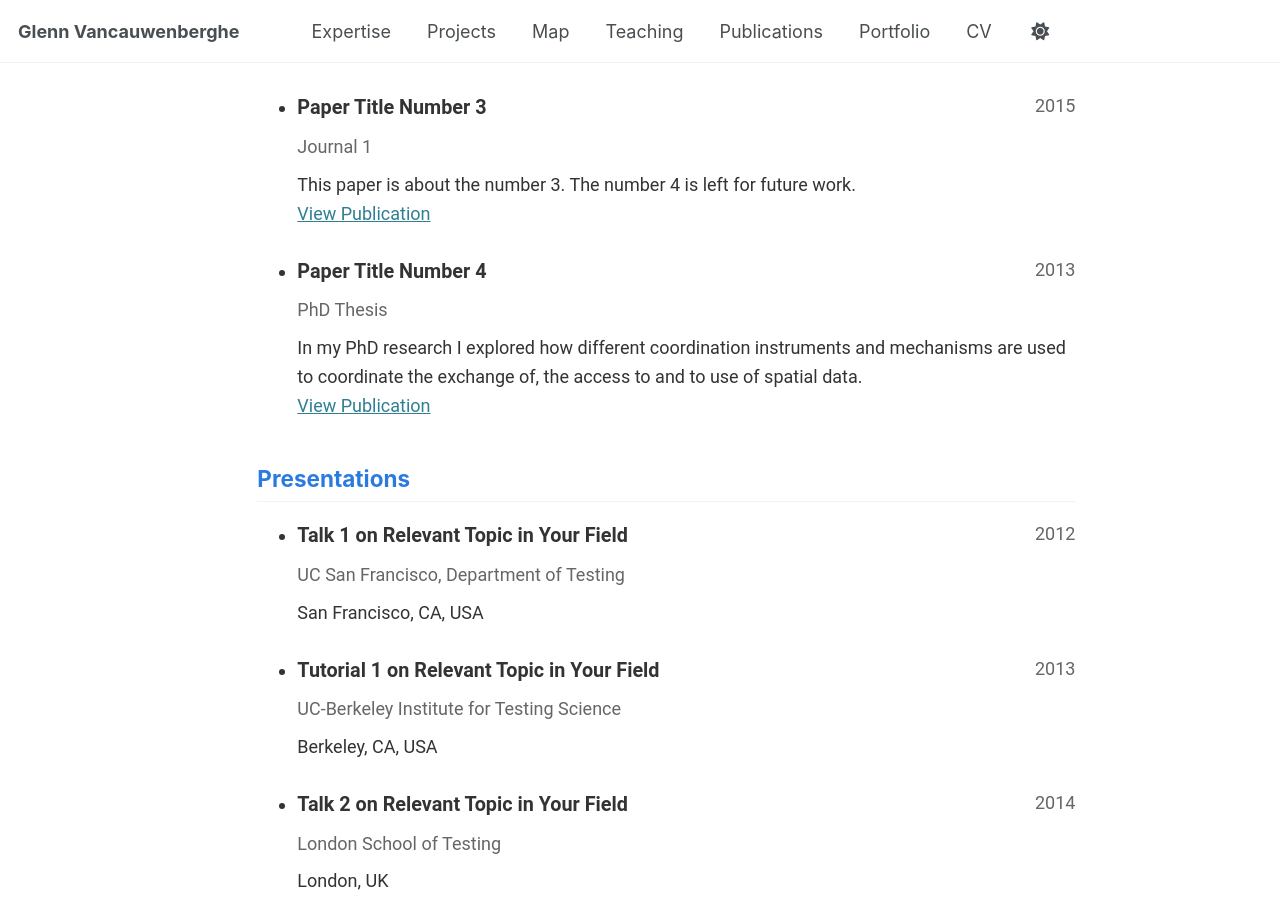
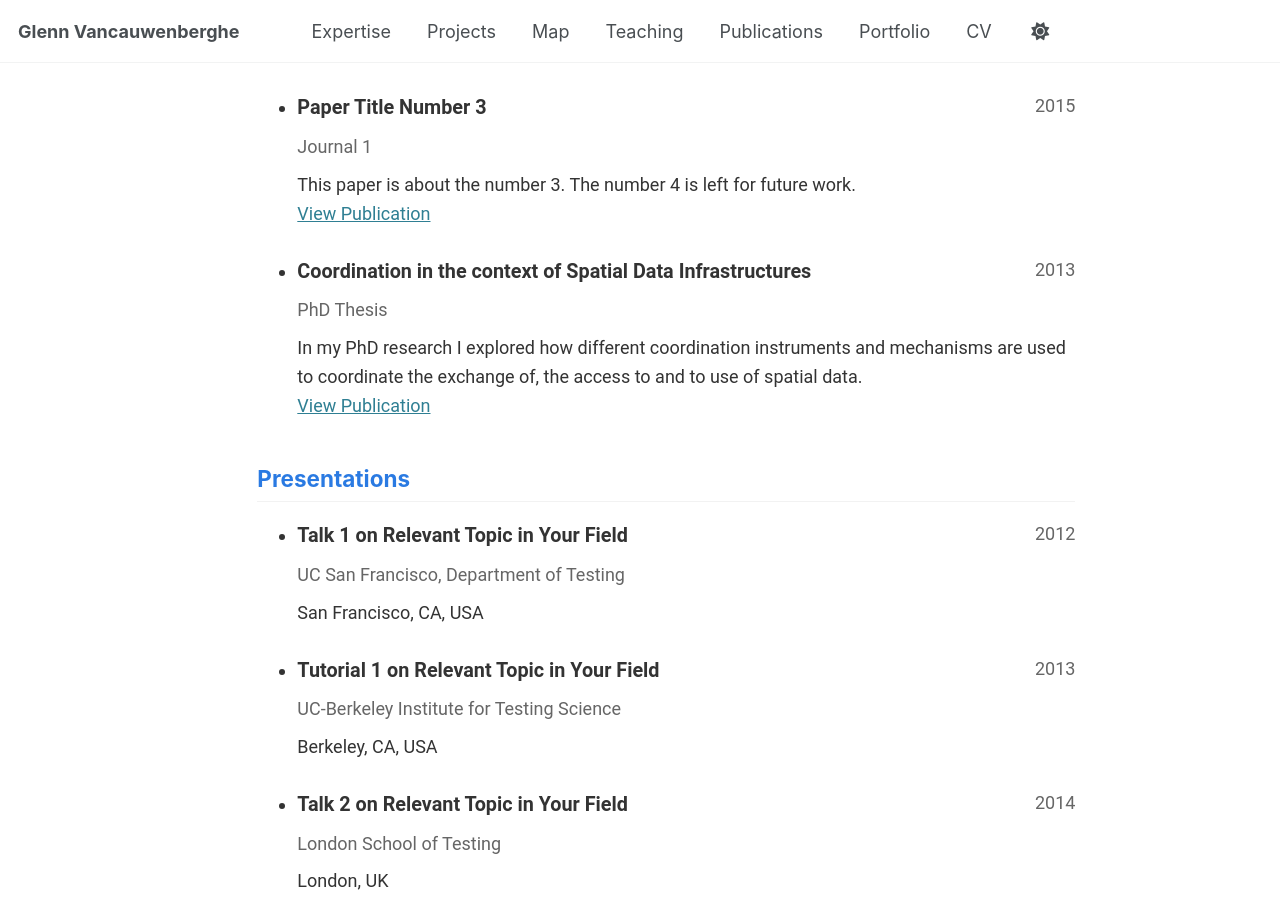
Before and after one commit to GVancauwenberghe/gvancauwenberghe.github.io, a Jekyll site: the page built from _pages/cv-json.md, in a window 1280 px wide and 900 px high, scrolled down 1929 px. Built offline with Jekyll 4.4.1, drawn with Linux system fonts in a browser that asks for light colours.

Commit message:
Update cv.json

```diff
--- a/_data/cv.json
+++ b/_data/cv.json
@@ -139,10 +139,10 @@
       "summary": "This paper is about the number 3. The number 4 is left for future work."
     },
     {
-      "name": "Paper Title Number 4",
+      "name": "Coordination in the context of Spatial Data Infrastructures",
       "publisher": "PhD Thesis",
       "releaseDate": "2013",
-      "website": "https://kuleuven.limo.libis.be/discovery/fulldisplay?docid=lirias1739126&context=SearchWebhook&vid=32KUL_KUL:Lirias&lang=en&search_scope=lirias_profile&adaptor=SearchWebhook&tab=LIRIAS&query=any,contains,LIRIAS1739126&offset=0",
+      "website": "https://lirias.kuleuven.be/1739126&lang=en",
       "summary": "In my PhD research I explored how different coordination instruments and mechanisms are used to coordinate the exchange of, the access to and to use of spatial data."
     }
   ],
```
